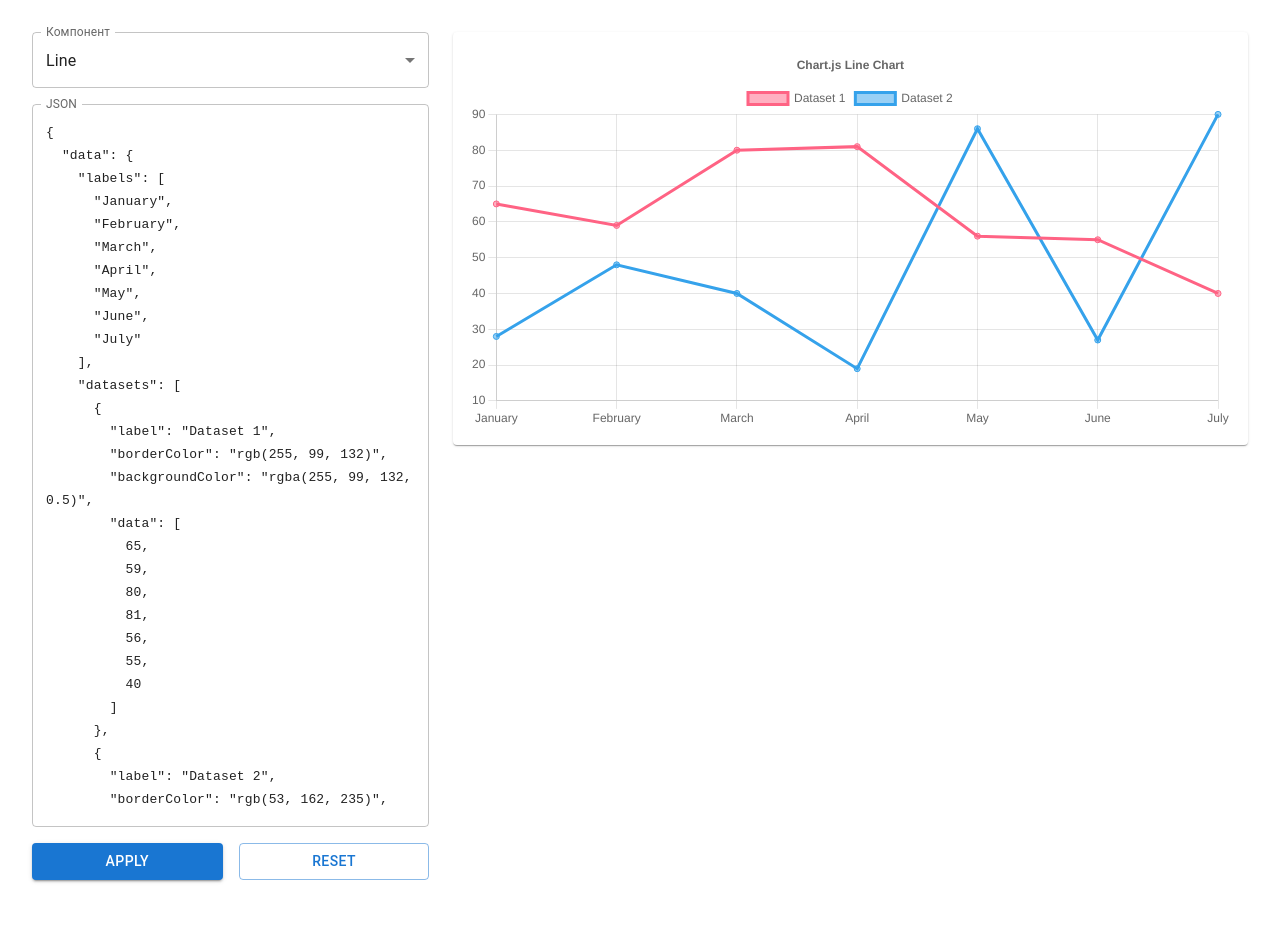
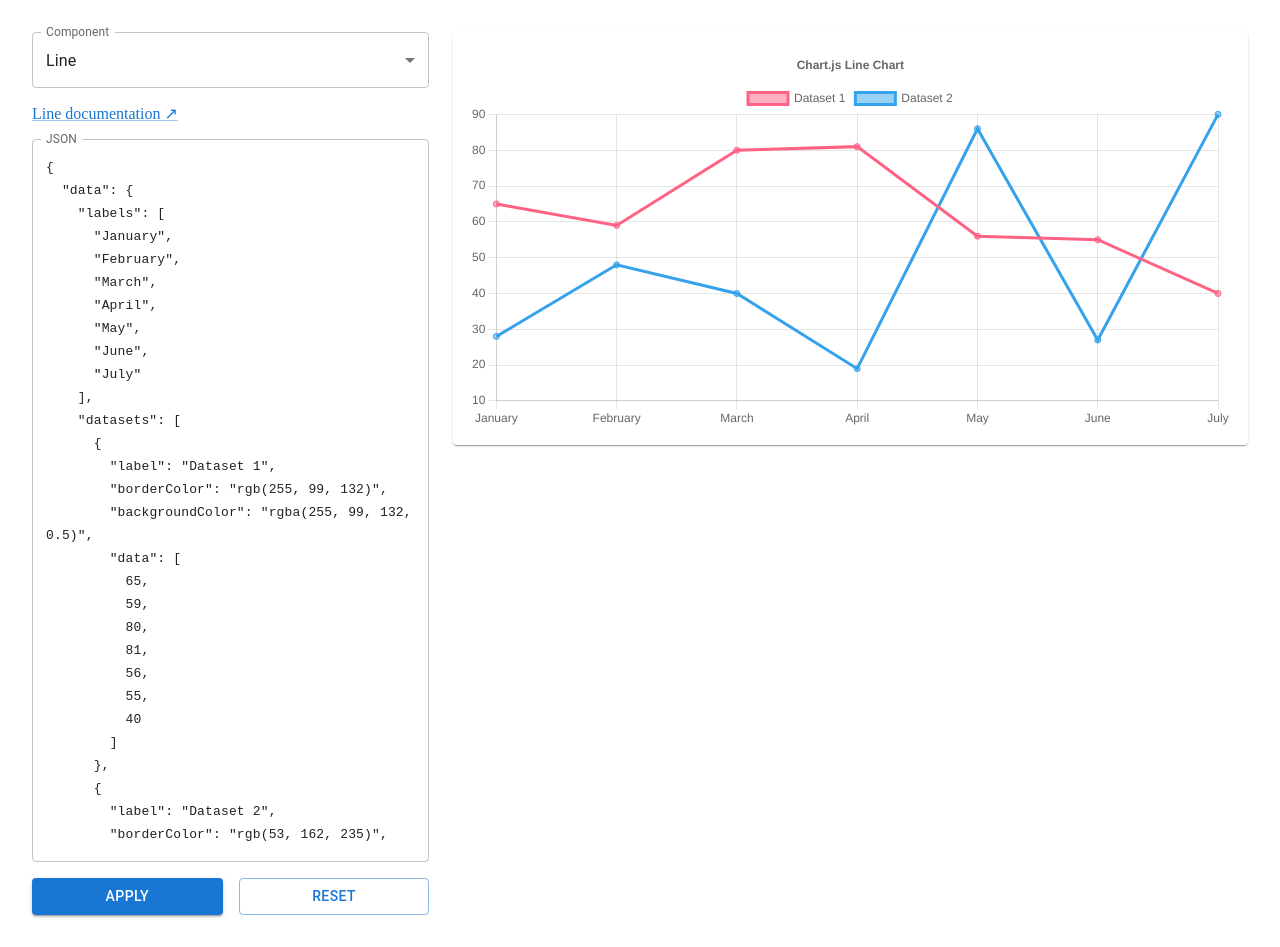
Before and after one commit to stas-hanchev/react-chartjs-test, a React (Vite) app: page / in a window 1280 px wide. Before the commit the page ends 912 px from the top, so only its background shows below. Built offline with nearby package versions, Linux system fonts and the light colour scheme.

Commit message:
add link to docs

```diff
--- a/src/App.tsx
+++ b/src/App.tsx
@@ -4,6 +4,7 @@ import {
   Button,
   FormControl,
   InputLabel,
+  Link,
   MenuItem,
   Paper,
   Select,
@@ -12,6 +13,7 @@ import {
 } from '@mui/material'
 import {
   CHART_COMPONENTS,
+  getDocsUrl,
   getPresetJson,
   type ChartComponentName,
 } from './chartPresets'
@@ -82,11 +84,11 @@ function App() {
     >
       <Box sx={{ display: 'flex', flexDirection: 'column', gap: 2 }}>
         <FormControl fullWidth>
-          <InputLabel id="chart-component-label">Компонент</InputLabel>
+          <InputLabel id="chart-component-label">Component</InputLabel>
           <Select
             labelId="chart-component-label"
             value={component}
-            label="Компонент"
+            label="Component"
             onChange={handleChange}
           >
             {CHART_COMPONENTS.map((name) => (
@@ -96,6 +98,10 @@ function App() {
             ))}
           </Select>
         </FormControl>
+
+        <Link href={getDocsUrl(component)} target="_blank" rel="noopener noreferrer">
+          {component} documentation ↗
+        </Link>
 
         <TextField
           label="JSON"
--- a/src/chartPresets.ts
+++ b/src/chartPresets.ts
@@ -11,6 +11,9 @@ export const CHART_COMPONENTS = [
 ] as const
 
 export type ChartComponentName = (typeof CHART_COMPONENTS)[number]
+
+export const getDocsUrl = (name: ChartComponentName) =>
+  `https://react-chartjs-2.js.org/components/${name.replace(/(?<!^)([A-Z])/g, '-$1').toLowerCase()}`
 
 const months = ['January', 'February', 'March', 'April', 'May', 'June', 'July']
 const colors = ['Red', 'Blue', 'Yellow', 'Green', 'Purple', 'Orange']
```
